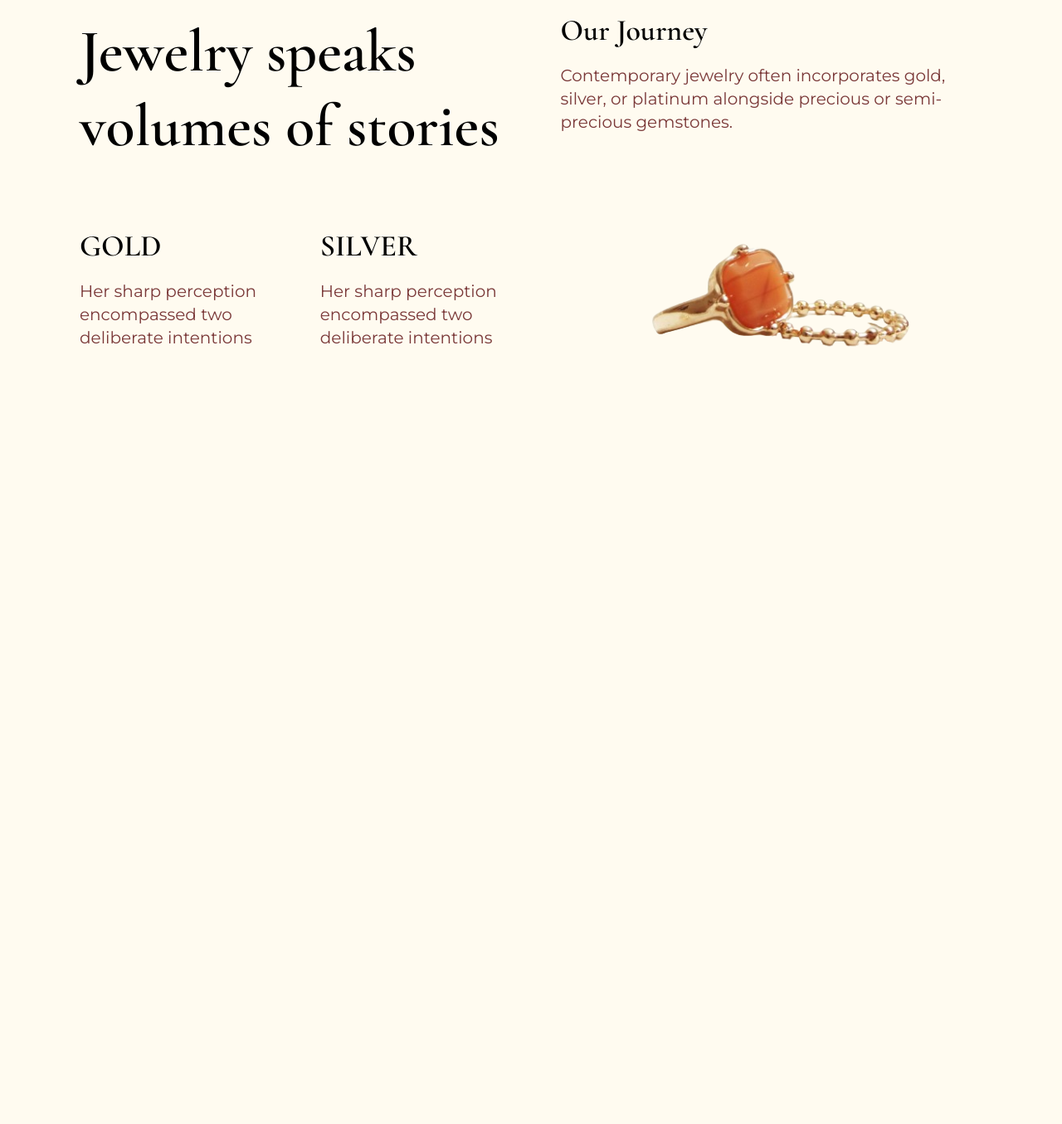
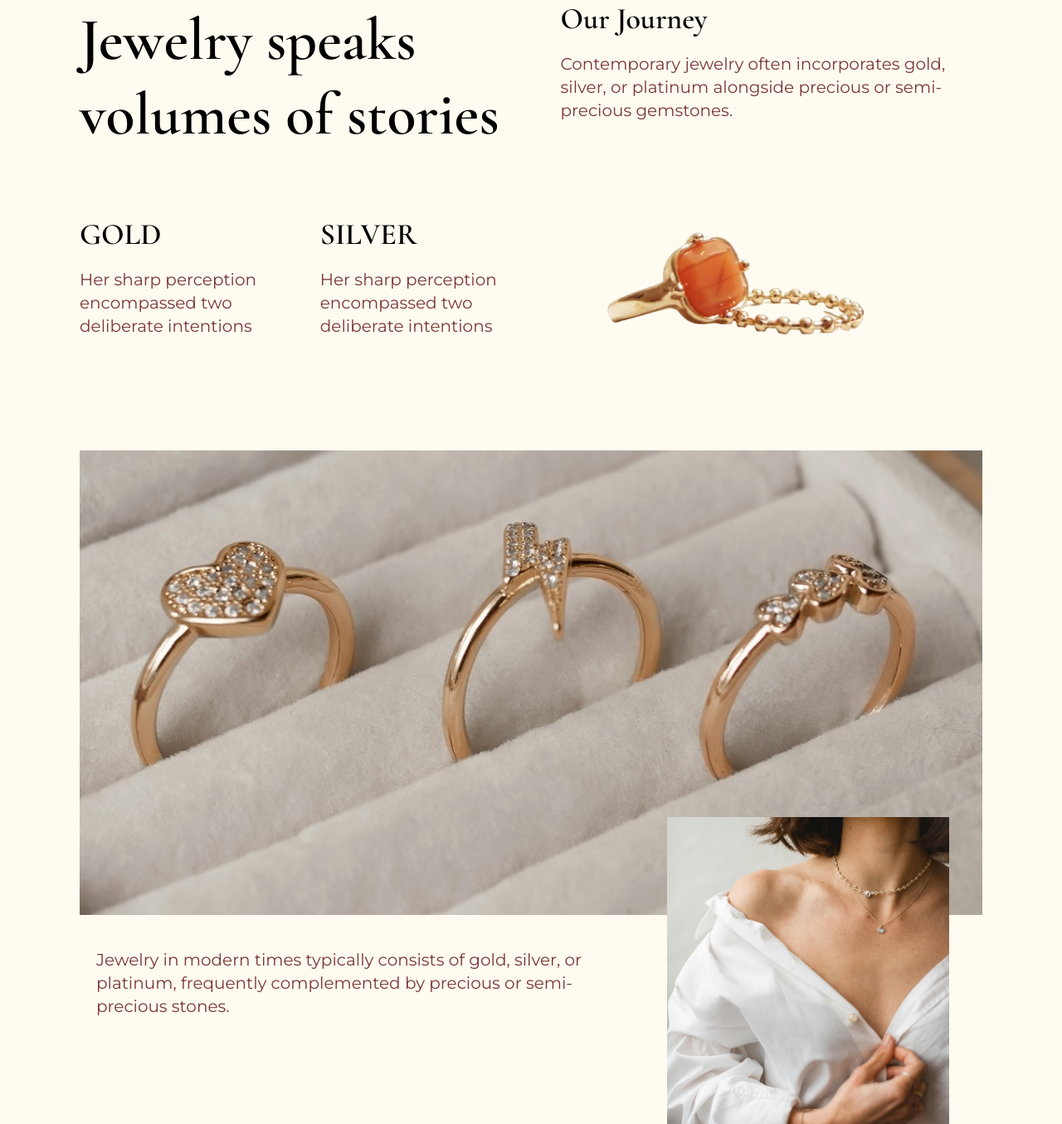
Before and after one commit to hmdnu/jewelry-shop, a website: page src/index.html in a window 1280 px wide. Shown: the part 893-2248 px from the top of the page at 83% size. Before the commit the page ends 1354 px from the top, so only its background shows below. Drawn offline with nearby package versions, Linux system fonts and the light colour scheme.

Commit message:
add section 3

```diff
--- a/src/index.html
+++ b/src/index.html
@@ -5,7 +5,7 @@
     <meta name="viewport" content="width=device-width, initial-scale=1.0" />
     <title>Jewelry</title>
     <!-- css -->
-    <link rel="stylesheet" href="./dist/output.css" />
+    <!-- <link rel="stylesheet" href="./dist/output.css" /> -->
     <!-- fonts -->
     <link rel="preconnect" href="https://fonts.googleapis.com" />
     <link rel="preconnect" href="https://fonts.gstatic.com" crossorigin />
@@ -14,7 +14,7 @@
       rel="stylesheet"
     />
     <!-- cdn -->
-    <!-- <script src="https://cdn.tailwindcss.com"></script>
+    <script src="https://cdn.tailwindcss.com"></script>
     <script>
       tailwind.config = {
         theme: {
@@ -33,21 +33,27 @@
           },
         },
       };
-    </script> -->
-    <!-- <style type="text/tailwindcss">
+    </script>
+    <style type="text/tailwindcss">
       @layer base {
         .heading-1 {
-          @apply font-heading text-7xl font-semibold;
+          @apply font-heading sm:text-7xl text-5xl font-semibold;
         }
 
         .heading-2 {
-          @apply font-heading text-4xl font-semibold;
+          @apply font-heading sm:text-4xl text-2xl font-semibold;
         }
         .paragraph {
-          @apply font-body font-normal text-xl text-secondary;
+          @apply font-body font-normal sm:text-xl text-base text-secondary;
         }
       }
-    </style> -->
+
+      @layer components {
+        .section-container {
+          @apply bg-quarternary sm:mt-24 mt-16 w-[85%] mx-auto;
+        }
+      }
+    </style>
   </head>
   <body class="bg-[#FFFBF0]">
     <section class="bg-primary min-h-screen">
@@ -111,7 +117,7 @@
       >
         <div class="max-xl:flex max-sm:flex-col items-center gap-10 inline">
           <h1
-            class="indent-5 max-md:indent-3 max-sm:indent-0 font-heading text-tertiary max-sm:text-5xl max-md:text-[60px] max-xl:text-[70px] text-[80px] font-semibold tracking-[12px] max-md:tracking-[10px] max-sm:tracking-[7px] sm:text-start text-center leading-[95px] max-md:leading-[85px] max-sm:leading-[70px]"
+            class="indent-5 max-md:indent-3 max-sm:indent-0 font-heading text-tertiary max-sm:text-4xl max-md:text-[60px] max-xl:text-[70px] text-[80px] font-semibold tracking-[12px] max-md:tracking-[10px] max-sm:tracking-[7px] sm:text-start text-center leading-[95px] max-md:leading-[85px] max-sm:leading-[60px]"
           >
             JEWELRY<br />COLLECTION
           </h1>
@@ -126,7 +132,7 @@
           </div>
         </div>
         <!-- hero img -->
-        <div class="md:w-[400px] md:h-[550px] w-[350px] h-[480px]">
+        <div class="md:w-[400px] md:h-[550px] w-[300px] h-[480px]">
           <img
             class="rounded-t-full object-cover object-bottom w-full h-full"
             src="/public/img/woman-1.jpeg"
@@ -138,13 +144,13 @@
     </section>
 
     <!-- section 2  -->
-    <section class="bg-quarternary mt-[110px]">
-      <section class="w-[85%] mx-auto">
+
+    <section class="section-container">
       <div class="flex justify-between gap-5 max-xl:flex-col">
         <!-- title -->
         <div>
           <h1 class="heading-1 leading-tight">Jewelry speaks <br />volumes of stories</h1>
-            <div class="flex max-sm:flex-col mt-20 gap-5">
+          <div class="flex max-sm:flex-col sm:mt-20 mt-10 gap-5">
             <div>
               <h2 class="heading-2">GOLD</h2>
               <p class="paragraph mt-5">Her sharp perception encompassed two deliberate intentions</p>
@@ -166,14 +172,37 @@
             </p>
           </div>
           <!-- image aside -->
-            <div class="h-[300px] w-[400px] mx-auto">
+          <div class="h-[300px] sm:w-[400px] w-[300px] max-md:mx-auto">
             <img class="w-full h-full object-cover object-center" src="/public/img/ring-2.png" alt="ring" />
           </div>
         </div>
       </div>
     </section>
+
+    <!-- section 3 -->
+    <section class="section-container">
+      <div class="md:relative">
+        <div class="h-[560px] max-sm:h-[300px]">
+          <img class="w-full h-full object-cover object-[50%_50%]" src="/public/img/ring-1.jpeg" alt="woman" />
+        </div>
+
+        <div
+          class="max-md:flex max-md:mt-10 max-sm:flex-col-reverse max-sm:items-end justify-between items-center h-fit"
+        >
+          <p class="paragraph mt-10 md:ml-5 w-[70%] max-2xl:w-[60%] max-xl:w-[50%] max-sm:w-fit">
+            Jewelry in modern times typically consists of gold, silver, or platinum, frequently complemented by precious
+            or semi-precious stones.
+          </p>
+
+          <!-- absolute img -->
+          <div
+            class="h-[370px] w-[340px] max-lg:h-[300px] max-lg:w-[280px] max-md:h-[280px] max-md:w-[250px] md:absolute md:right-10 md:-bottom-32 max-lg:-bottom-5"
+          >
+            <img class="h-full w-full object-cover object-[50%_60%]" src="/public/img/woman-2.jpeg" alt="woman" />
+          </div>
+        </div>
+      </div>
     </section>
-
     <script src="script.js"></script>
   </body>
 </html>
```
Also changed, not shown: src/dist/output.css. Lines whose indentation alone changed are shown as unchanged.
